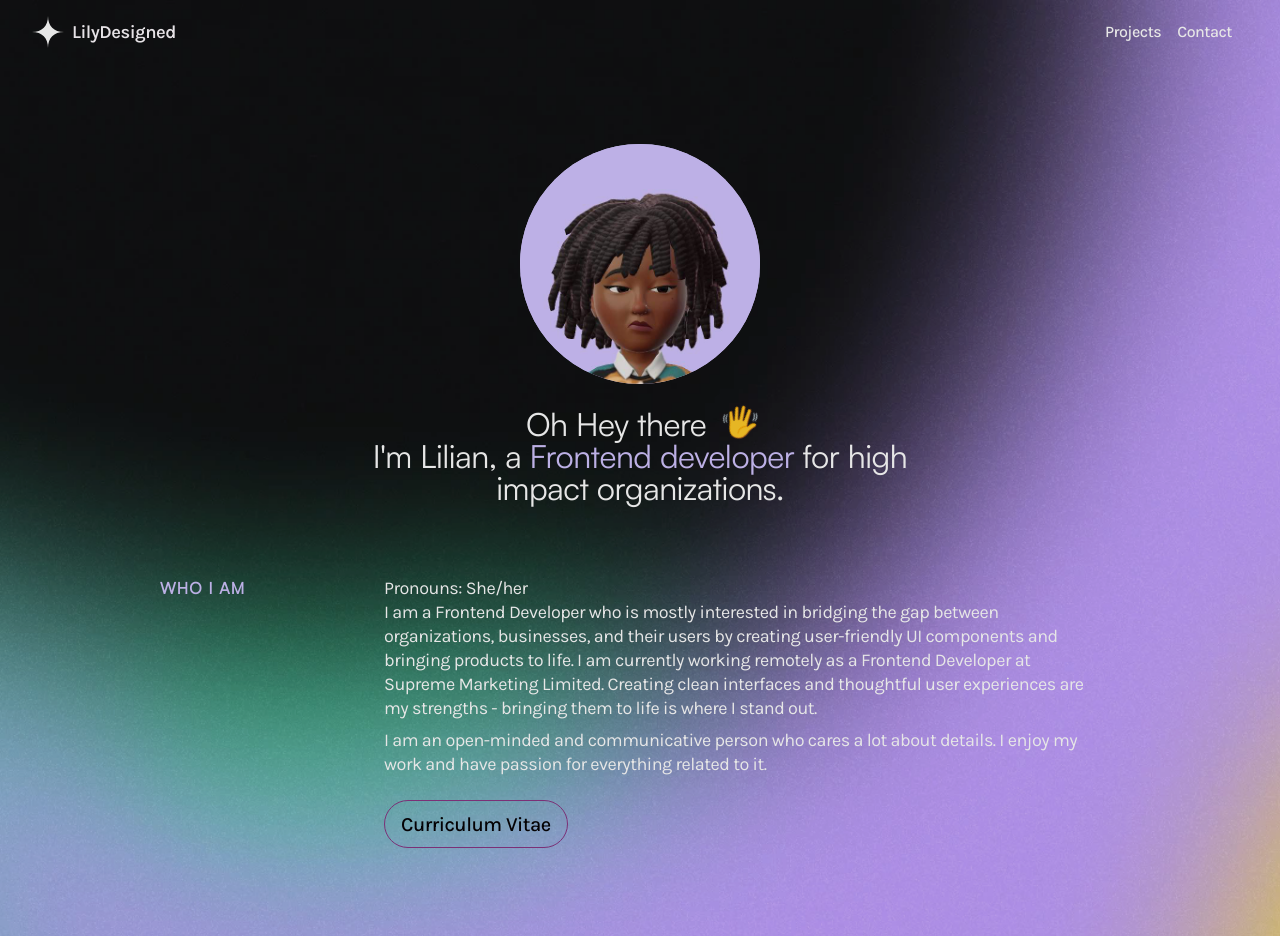
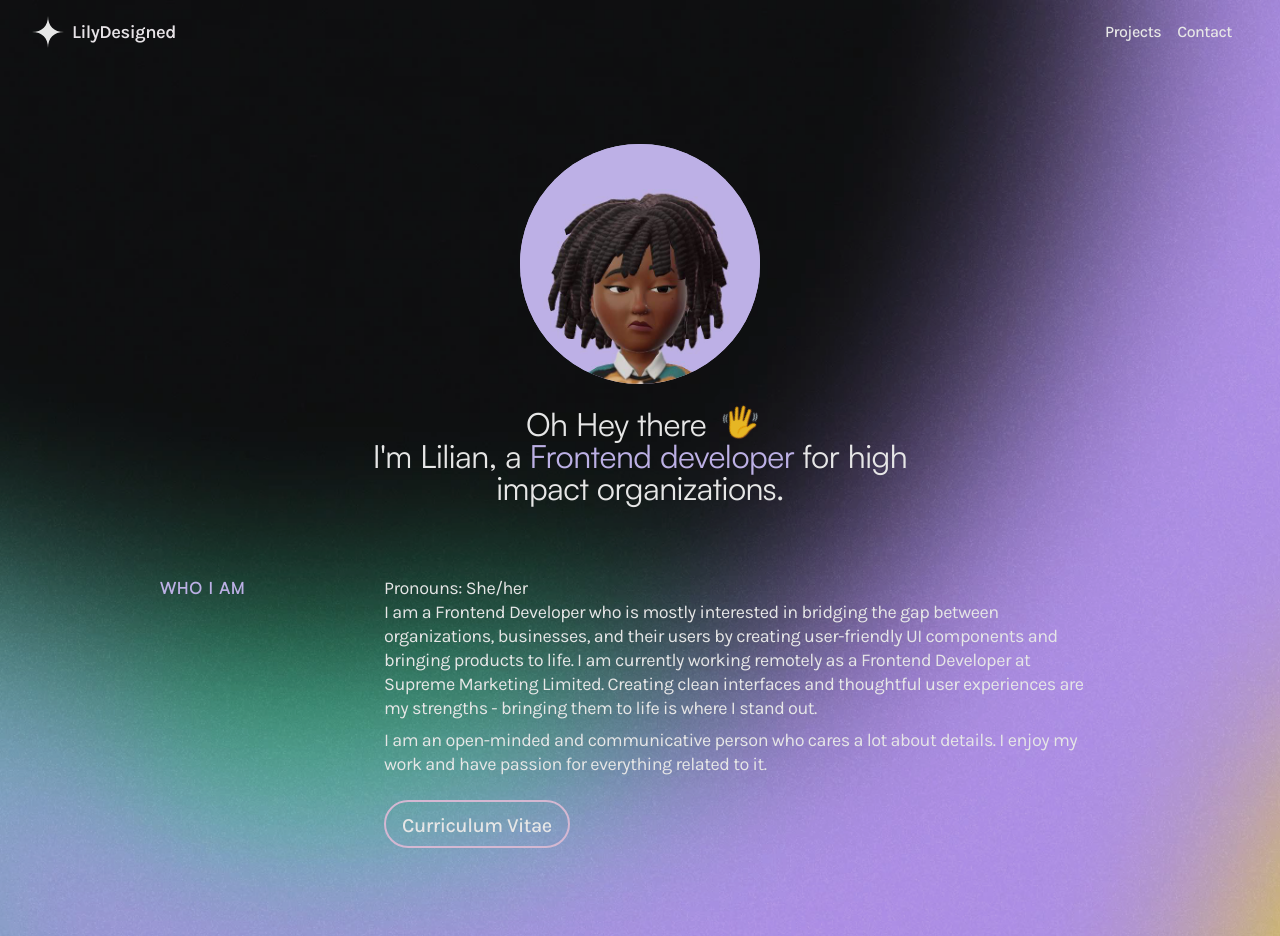
Before and after one commit to Lilianada/Lilydesigned, a React (Create React App) app: page / in a window 1280 px wide. Shown: the top 936 px of the page. Built offline with nearby package versions, Linux system fonts and the light colour scheme.

Commit message:
...addition

```diff
--- a/src/components/Hero/style.scss
+++ b/src/components/Hero/style.scss
@@ -148,6 +148,8 @@
         margin-top: 1.5rem;
         margin-bottom: .75rem;
         background: transparent;
+        border: 2px solid var(--pink);
+        color: var(--white);
 
         &:hover{
             transform: scale(.95, 1);
--- a/src/components/Projects/index.jsx
+++ b/src/components/Projects/index.jsx
@@ -197,7 +197,7 @@ export default function Projects() {
                 href="https://journalsyourway.com"
               >
                 {" "}
-                <BsArrowUpRight size={18} fill="#c0cff7" />{" "}
+                <BsArrowUpRight size={18} fill="#acf6f0" />{" "}
               </a>
             </h3>
             <div className="contentText">
--- a/src/index.scss
+++ b/src/index.scss
@@ -251,6 +251,7 @@ button {
     background-position: center;
     background-size: cover;
     filter: brightness(.9);
+    min-height: 100vh;
 }
 
 .mainWrap{
```
